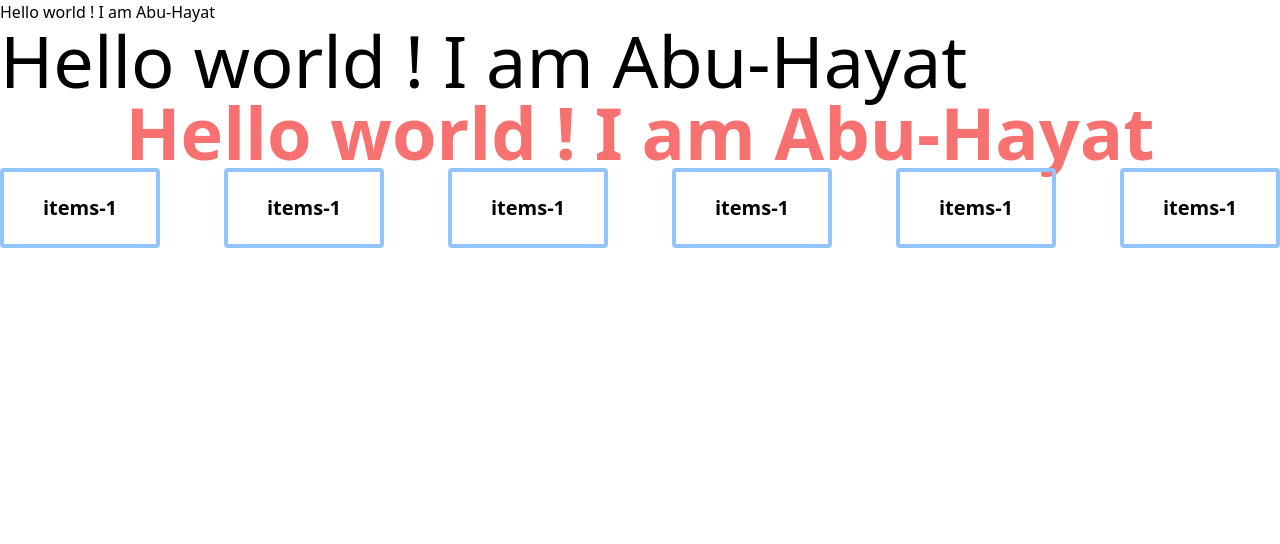
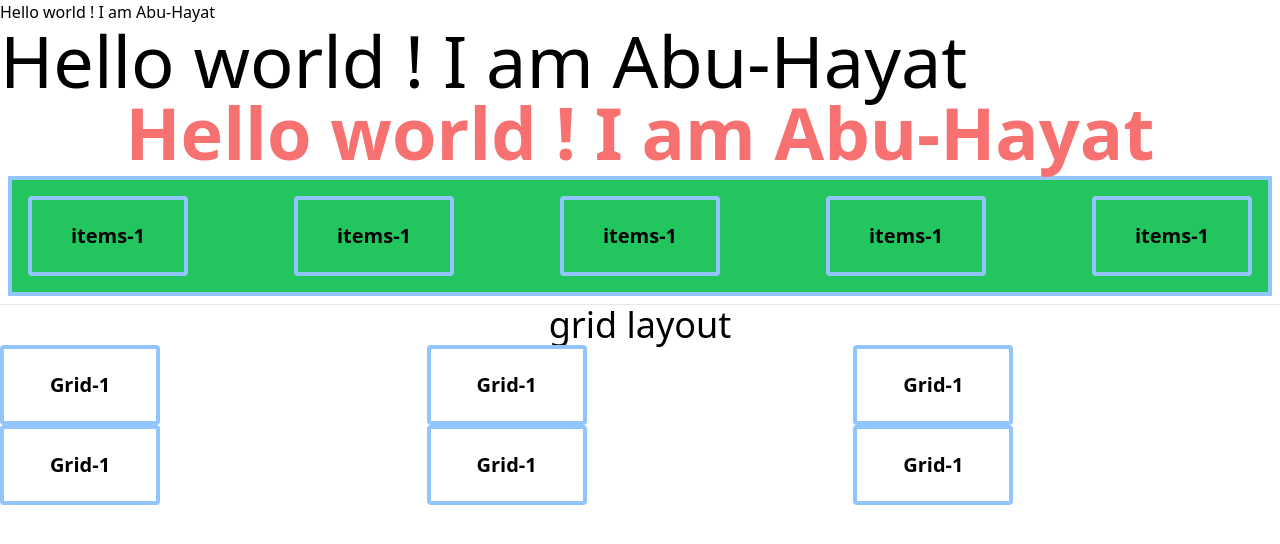
Before and after one commit to abuhayat02/tailwindcss-class, a plain HTML site: page index.html in a window 1280 px wide. Drawn offline with nearby package versions, Linux system fonts and the light colour scheme.

Commit message:
grid templeat

```diff
--- a/index.html
+++ b/index.html
@@ -16,13 +16,26 @@
     </header>
 
     <main>
-        <section class="flex-col flex items-center gap-6 justify-between md:flex md:flex-row md:row ">
+        <section class="flex-col flex items-center bg-green-500 p-4 border border-4 border-blue-300 m-2 gap-6 justify-between md:flex md:flex-row md:row ">
             <div class="h-20 border border-4 border-blue-300 rounded w-40 flex justify-center text-xl font-bold items-center">items-1</div>
             <div class="h-20 border border-4 border-blue-300 rounded w-40 flex justify-center text-xl font-bold items-center">items-1</div>
             <div class="h-20 border border-4 border-blue-300 rounded w-40 flex justify-center text-xl font-bold items-center">items-1</div>
             <div class="h-20 border border-4 border-blue-300 rounded w-40 flex justify-center text-xl font-bold items-center">items-1</div>
             <div class="h-20 border border-4 border-blue-300 rounded w-40 flex justify-center text-xl font-bold items-center">items-1</div>
-            <div class="h-20 border border-4 border-blue-300 rounded w-40 flex justify-center text-xl font-bold items-center">items-1</div>
+        </section>
+
+        <hr>
+        <h1 class="text-4xl text-black-300 font-medium text-center">grid layout</h1>
+
+
+        <section class="grid grid-cols-3 ">
+            <div class="h-20 border border-4 border-blue-300 rounded w-40 flex justify-center text-xl font-bold items-center">Grid-1</div>
+            <div class="h-20 border border-4 border-blue-300 rounded w-40 flex justify-center text-xl font-bold items-center">Grid-1</div>
+            <div class="h-20 border border-4 border-blue-300 rounded w-40 flex justify-center text-xl font-bold items-center">Grid-1</div>
+            <div class="h-20 border border-4 border-blue-300 rounded w-40 flex justify-center text-xl font-bold items-center">Grid-1</div>
+            <div class="h-20 border border-4 border-blue-300 rounded w-40 flex justify-center text-xl font-bold items-center">Grid-1</div>
+            <div class="h-20 border border-4 border-blue-300 rounded w-40 flex justify-center text-xl font-bold items-center">Grid-1</div>
+
         </section>
     </main>
 
```
